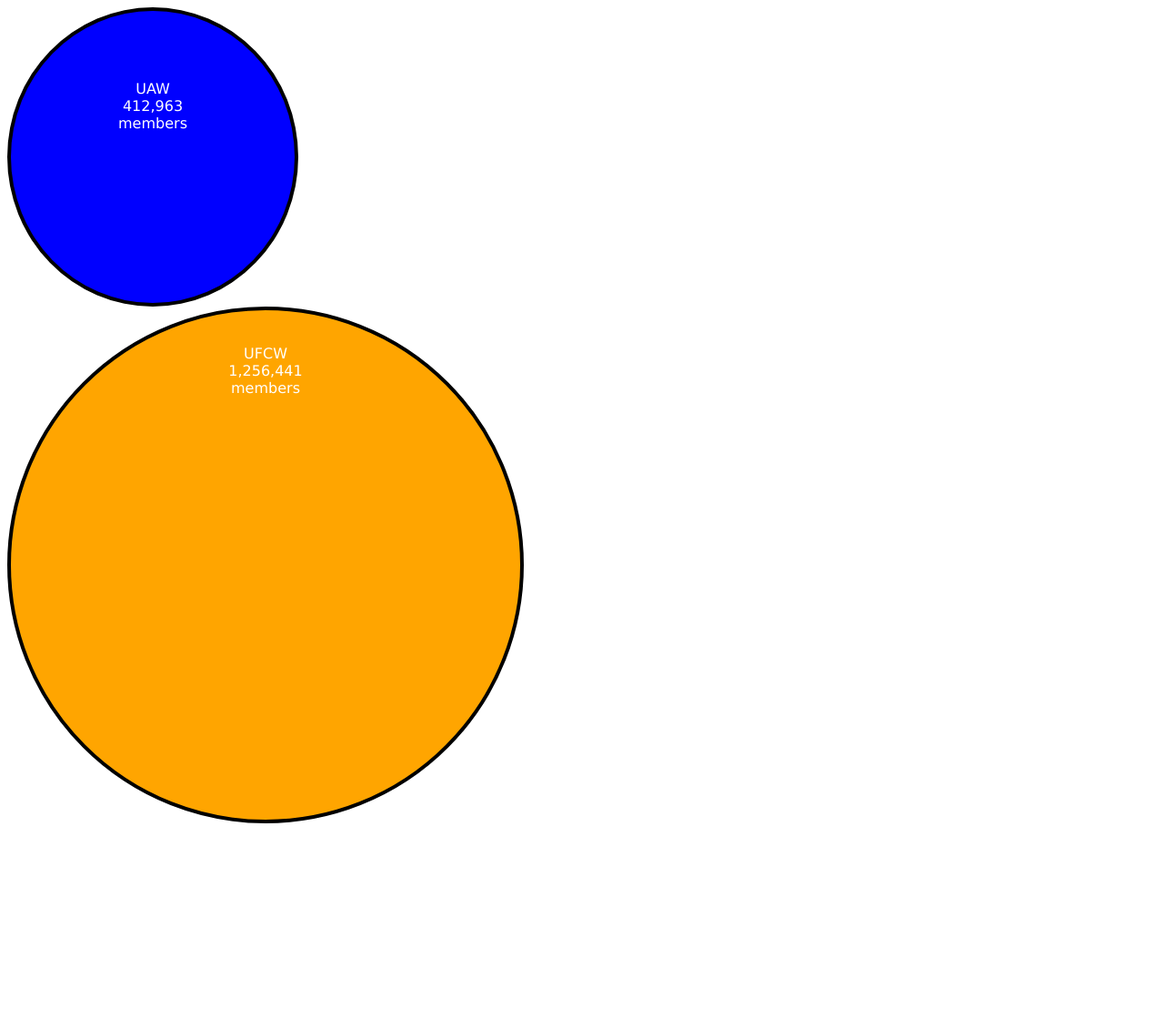
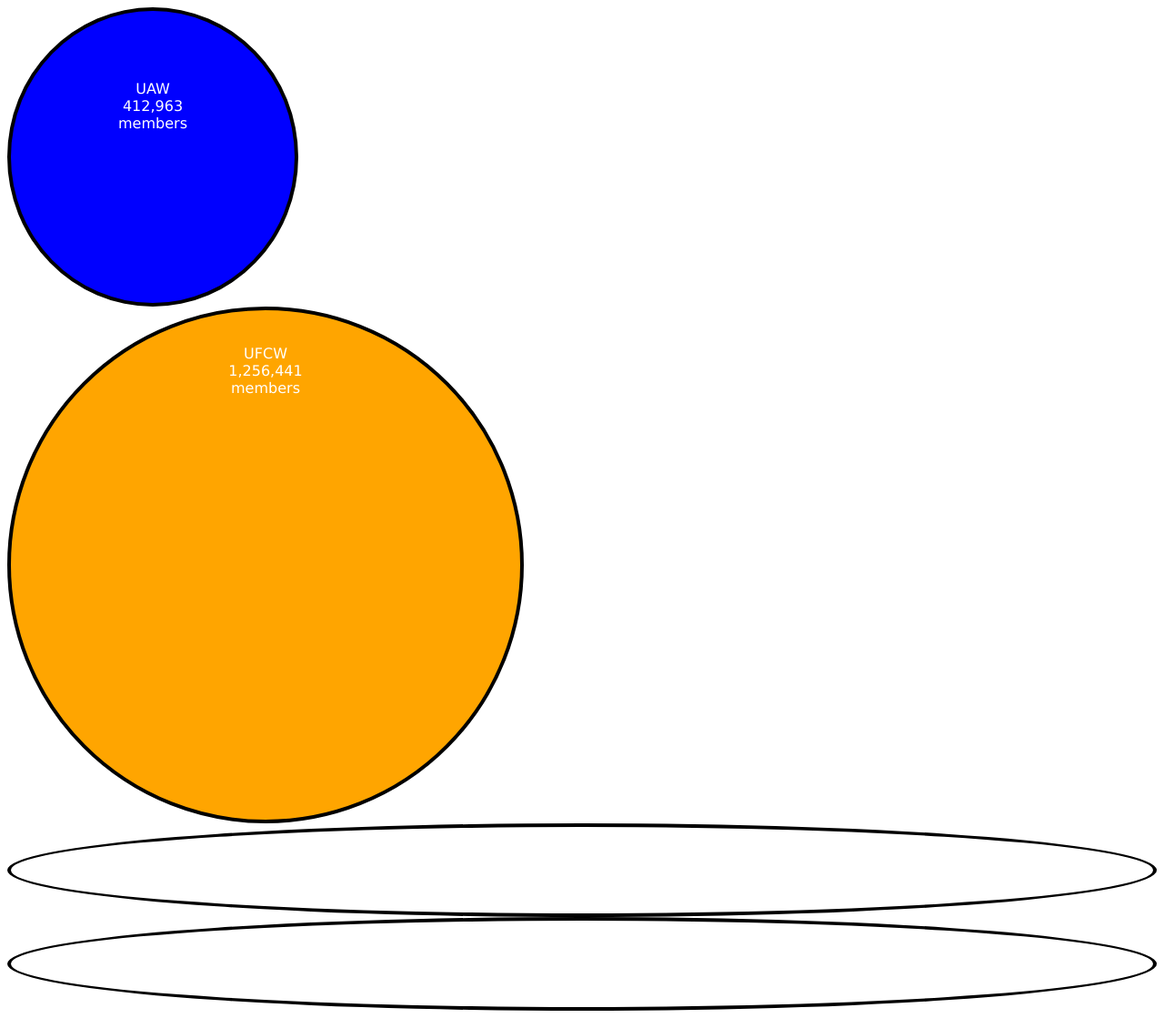
Before and after one commit to themarchive/themarchive.github.io, a Jekyll site: the page internationals.html, which Jekyll copies as it is, in a window 1280 px wide. Shown: the whole page at 91% size. Built offline with Jekyll 4.4.1, drawn with Linux system fonts in a browser that asks for light colours; before the commit the page ends 913 px from its top, so only the background shows below that.

Commit message:
Update internationals.html

```diff
--- a/internationals.html
+++ b/internationals.html
@@ -10,5 +10,7 @@
     <script src="index.js"></script>
     <div id="UAW"><br><br><br><br>UAW<br>412,963<br>members</div>
     <div id="UFCW"><br><br>UFCW<br>1,256,441<br>members</div>
+    <div id="boiler"><br><br>Boilermakers<br>53,287<br>members</div>
+    <div id="gciu"><br><br>Graphic Communications<br>63,620<br>members</div>
   </body>
 </html>
```
